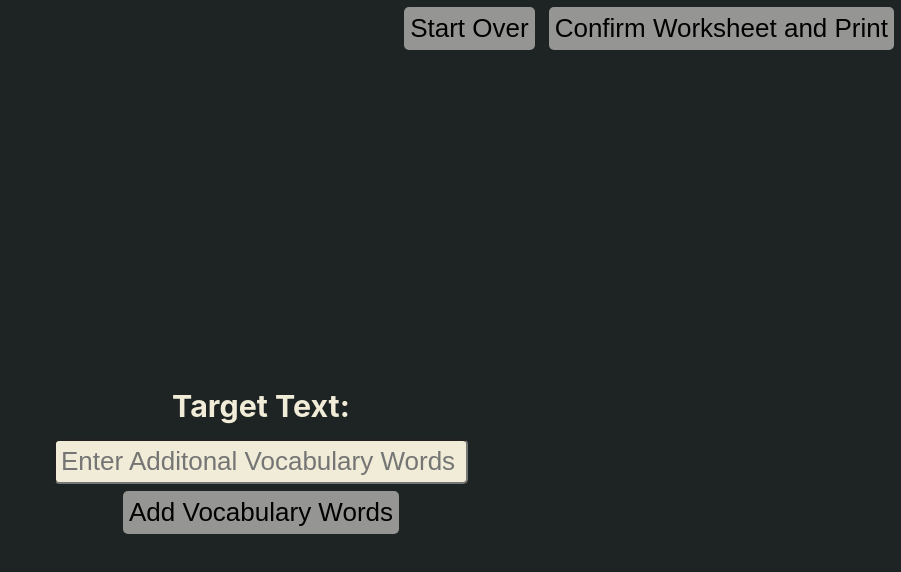
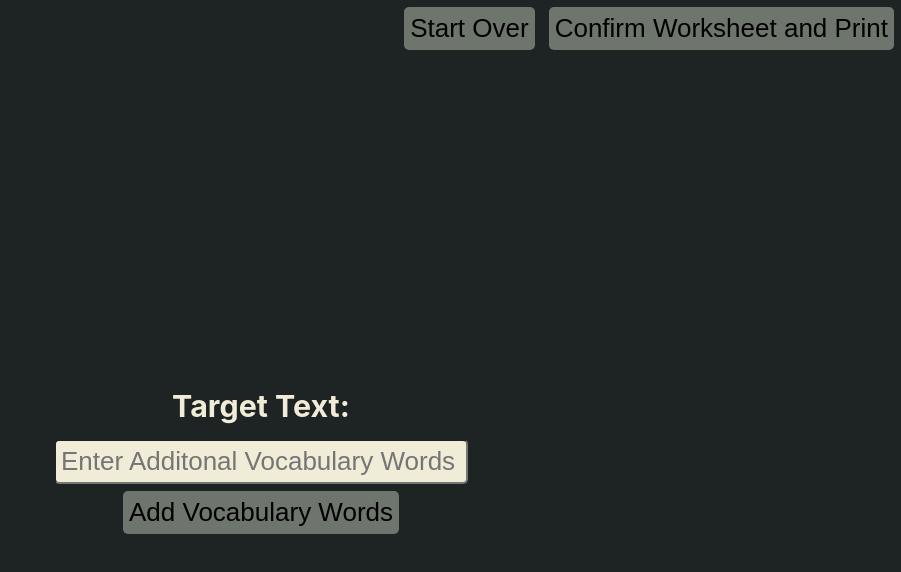
Before and after one commit to Cameron-Grams/cloze-maker, a React (Create React App) app: page /build-cloze in a window 1280 px wide. Shown: the top 572 px of the page, without its empty margins (379-1280 px from the left). Built offline with nearby package versions, Linux system fonts and the light colour scheme.

Commit message:
move to Netlify

```diff
--- a/src/App.css
+++ b/src/App.css
@@ -30,7 +30,7 @@ li{
 .submitButton{
     margin: 7px;
     padding: 5px;
-    background-color: #959694;
+    background-color: #6e756d;
     font-size: calc(10px + 2vmin);
     border-radius: 5px;
 }
@@ -38,6 +38,7 @@ li{
 .submitButton:hover{
     background-color: #bf3b33;
     color: #f5f8f5;
+    cursor: pointer;
 }
 
 
--- a/src/containers/BuildCloze/BuildCloze.css
+++ b/src/containers/BuildCloze/BuildCloze.css
@@ -12,6 +12,7 @@
 
 .wordSpan:hover{
     color: brown;
+    cursor: pointer;
 }
 
 .displayForVocab{
```
